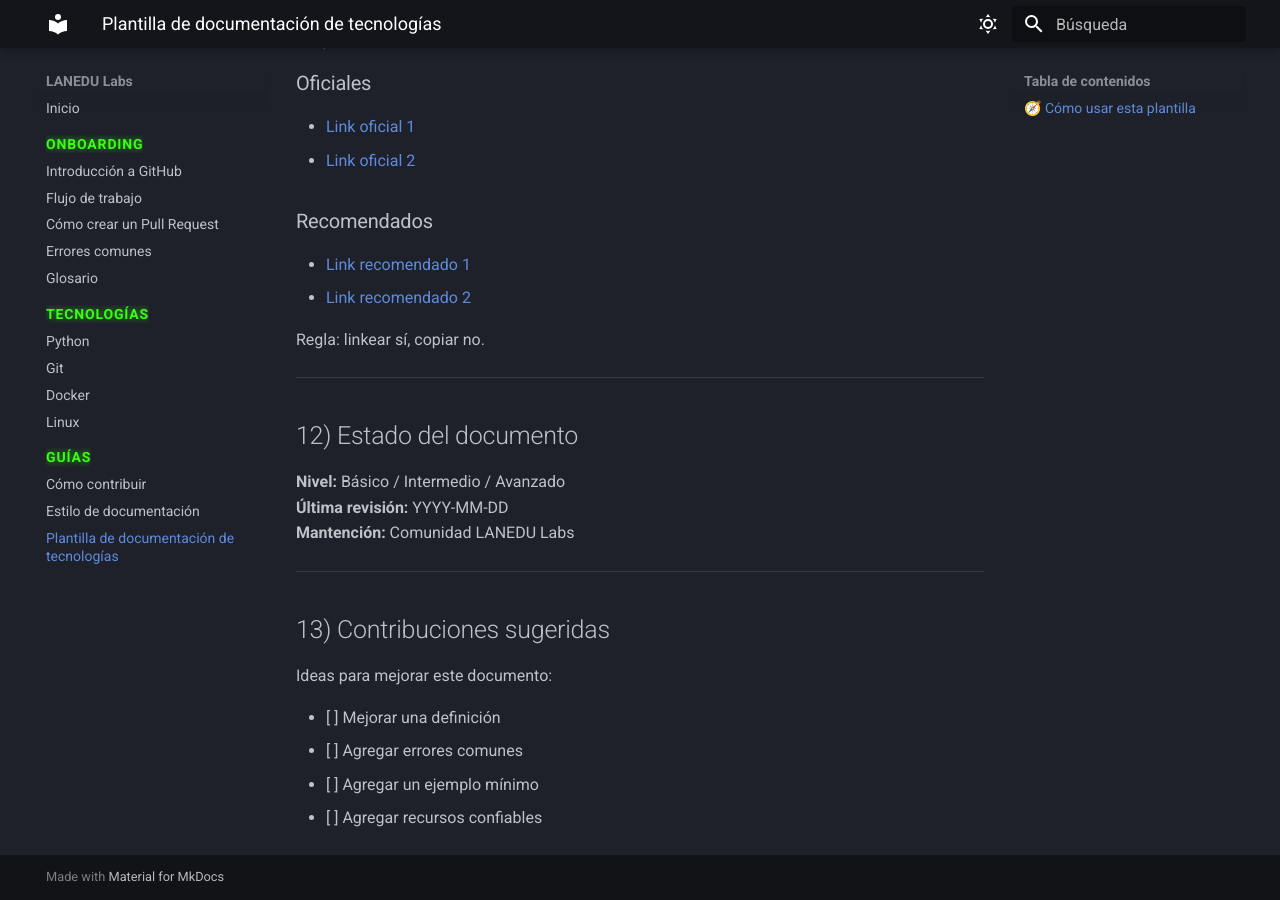
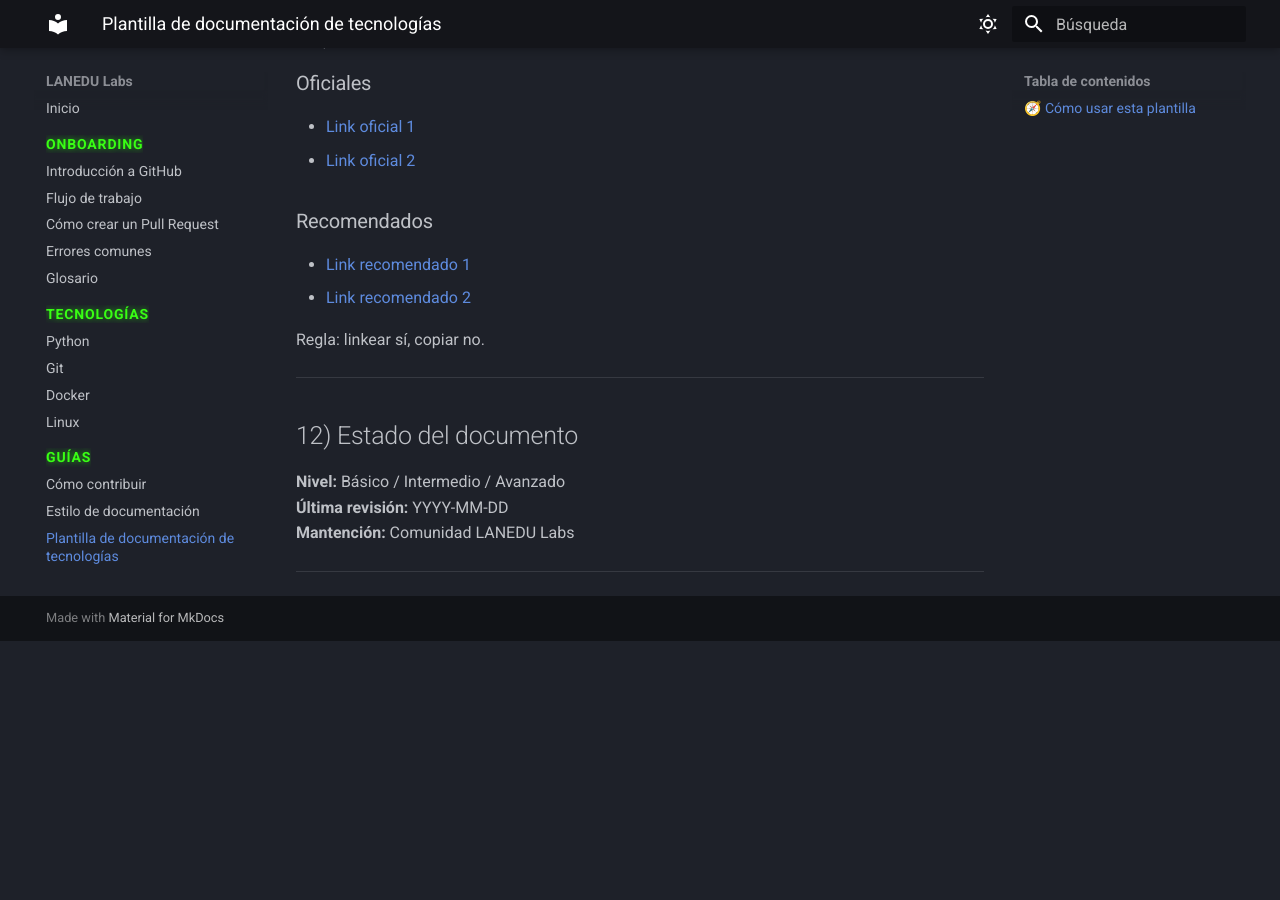
Before and after one commit to lanedu-org/LANEDU-Labs, an MkDocs documentation site: the page built from docs/guias/plantilla-documentacion-tecnologias.md, in a window 1280 px wide and 900 px high, scrolled down 3687 px. Built offline with MkDocs 1.6.1 and Material for MkDocs 9.7.7, drawn with Linux system fonts in a browser that asks for light colours; after the commit the page ends 4328 px from its top, so only the background shows below that.

```diff
--- a/docs/guias/plantilla-documentacion-tecnologias.md
+++ b/docs/guias/plantilla-documentacion-tecnologias.md
@@ -182,12 +182,3 @@
 **Mantención:** Comunidad LANEDU Labs
 
 ---
-
-## 13) Contribuciones sugeridas
-
-Ideas para mejorar este documento:
-
-- [ ] Mejorar una definición
-- [ ] Agregar errores comunes
-- [ ] Agregar un ejemplo mínimo
-- [ ] Agregar recursos confiables
```
